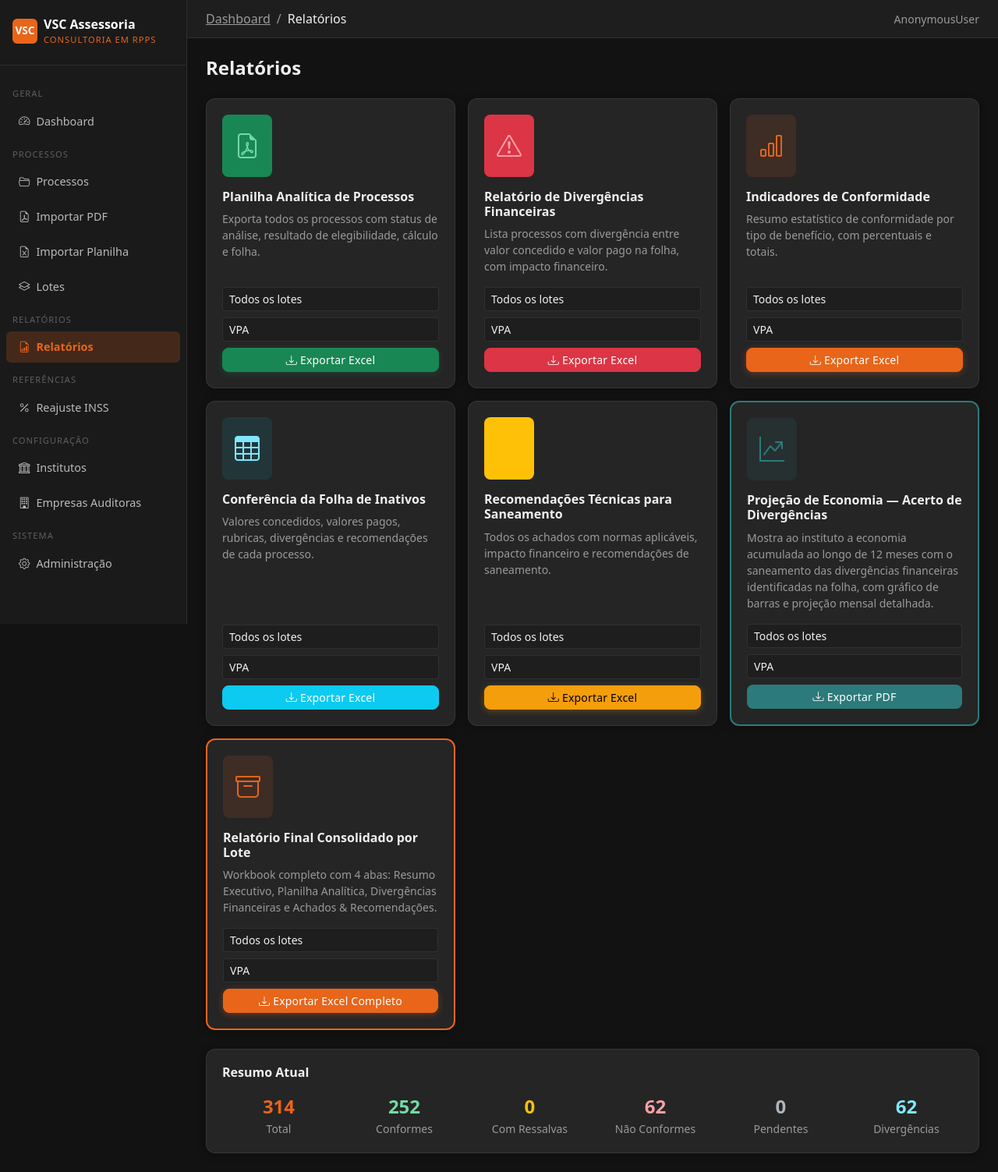
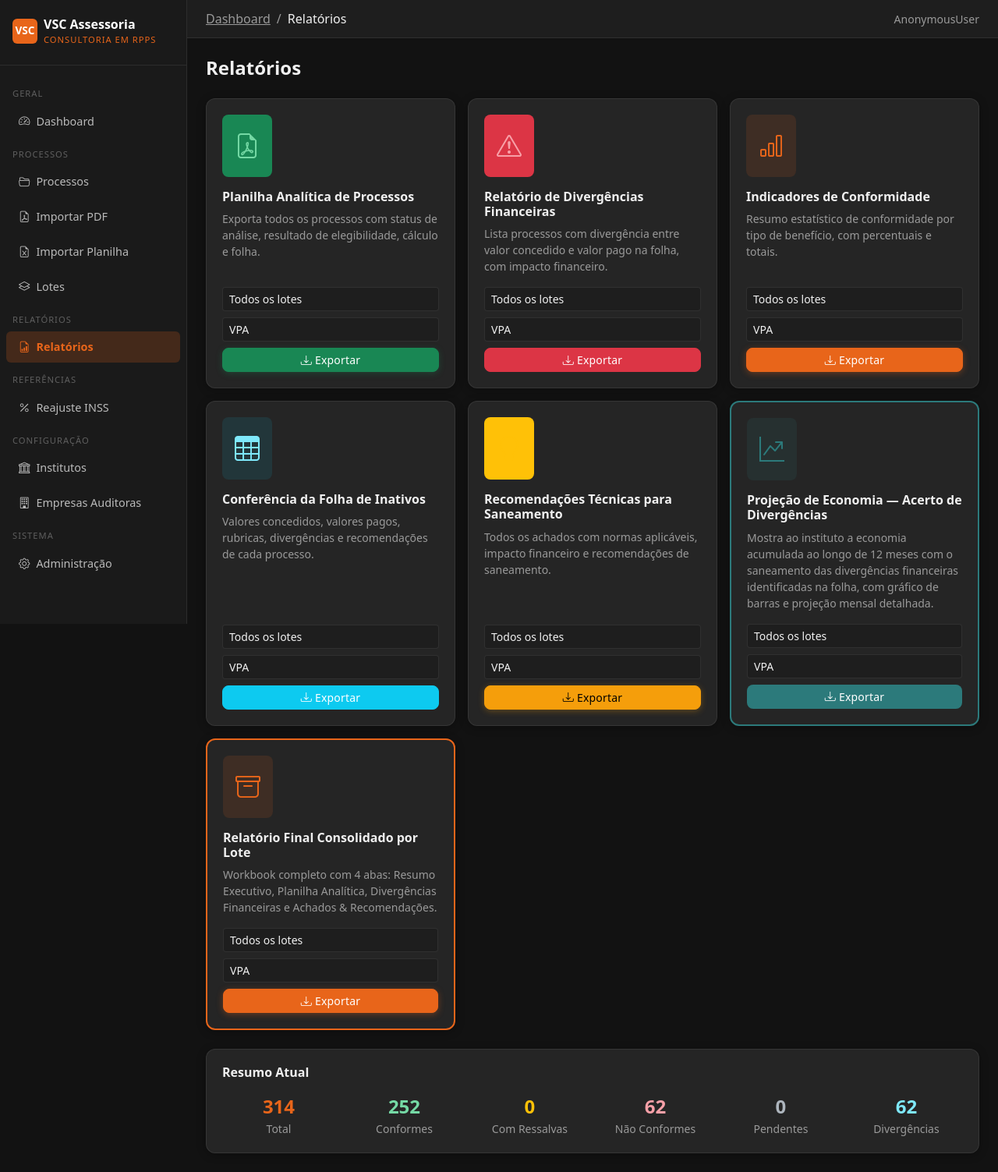
Before and after one commit to victorscav/sistema-auditoria, a Django app: page /relatorios/ in a window 1280 px wide. Shown: the whole page at 78% size. Run offline with Django 4.2, Linux system fonts and the light colour scheme; data comes from the database, SQL or seed files in the repository.

Commit message:
fix: renomeia botoes de relatorios para Exportar

```diff
--- a/templates/relatorios/index.html
+++ b/templates/relatorios/index.html
@@ -43,7 +43,7 @@
                     </div>
                     {% endif %}
                     <button type="submit" class="btn btn-success w-100 btn-sm">
-                        <i class="bi bi-download me-1"></i>Exportar Excel
+                        <i class="bi bi-download me-1"></i>Exportar
                     </button>
                 </form>
             </div>
@@ -74,7 +74,7 @@
                     </div>
                     {% if empresas %}<div class="mb-2"><select name="empresa_auditora" class="form-select form-select-sm">{% for ea in empresas %}<option value="{{ ea.pk }}">{{ ea }}</option>{% endfor %}</select></div>{% endif %}
                     <button type="submit" class="btn btn-danger w-100 btn-sm">
-                        <i class="bi bi-download me-1"></i>Exportar Excel
+                        <i class="bi bi-download me-1"></i>Exportar
                     </button>
                 </form>
             </div>
@@ -105,7 +105,7 @@
                     </div>
                     {% if empresas %}<div class="mb-2"><select name="empresa_auditora" class="form-select form-select-sm">{% for ea in empresas %}<option value="{{ ea.pk }}">{{ ea }}</option>{% endfor %}</select></div>{% endif %}
                     <button type="submit" class="btn btn-primary w-100 btn-sm">
-                        <i class="bi bi-download me-1"></i>Exportar Excel
+                        <i class="bi bi-download me-1"></i>Exportar
                     </button>
                 </form>
             </div>
@@ -136,7 +136,7 @@
                     </div>
                     {% if empresas %}<div class="mb-2"><select name="empresa_auditora" class="form-select form-select-sm">{% for ea in empresas %}<option value="{{ ea.pk }}">{{ ea }}</option>{% endfor %}</select></div>{% endif %}
                     <button type="submit" class="btn btn-info w-100 btn-sm text-white">
-                        <i class="bi bi-download me-1"></i>Exportar Excel
+                        <i class="bi bi-download me-1"></i>Exportar
                     </button>
                 </form>
             </div>
@@ -167,7 +167,7 @@
                     </div>
                     {% if empresas %}<div class="mb-2"><select name="empresa_auditora" class="form-select form-select-sm">{% for ea in empresas %}<option value="{{ ea.pk }}">{{ ea }}</option>{% endfor %}</select></div>{% endif %}
                     <button type="submit" class="btn btn-warning w-100 btn-sm">
-                        <i class="bi bi-download me-1"></i>Exportar Excel
+                        <i class="bi bi-download me-1"></i>Exportar
                     </button>
                 </form>
             </div>
@@ -198,7 +198,7 @@
                     </div>
                     {% if empresas %}<div class="mb-2"><select name="empresa_auditora" class="form-select form-select-sm">{% for ea in empresas %}<option value="{{ ea.pk }}">{{ ea }}</option>{% endfor %}</select></div>{% endif %}
                     <button type="submit" class="btn w-100 btn-sm text-white" style="background:#2C7A7B">
-                        <i class="bi bi-download me-1"></i>Exportar PDF
+                        <i class="bi bi-download me-1"></i>Exportar
                     </button>
                 </form>
             </div>
@@ -229,7 +229,7 @@
                     </div>
                     {% if empresas %}<div class="mb-2"><select name="empresa_auditora" class="form-select form-select-sm">{% for ea in empresas %}<option value="{{ ea.pk }}">{{ ea }}</option>{% endfor %}</select></div>{% endif %}
                     <button type="submit" class="btn btn-primary w-100 btn-sm">
-                        <i class="bi bi-download me-1"></i>Exportar Excel Completo
+                        <i class="bi bi-download me-1"></i>Exportar
                     </button>
                 </form>
             </div>
```
